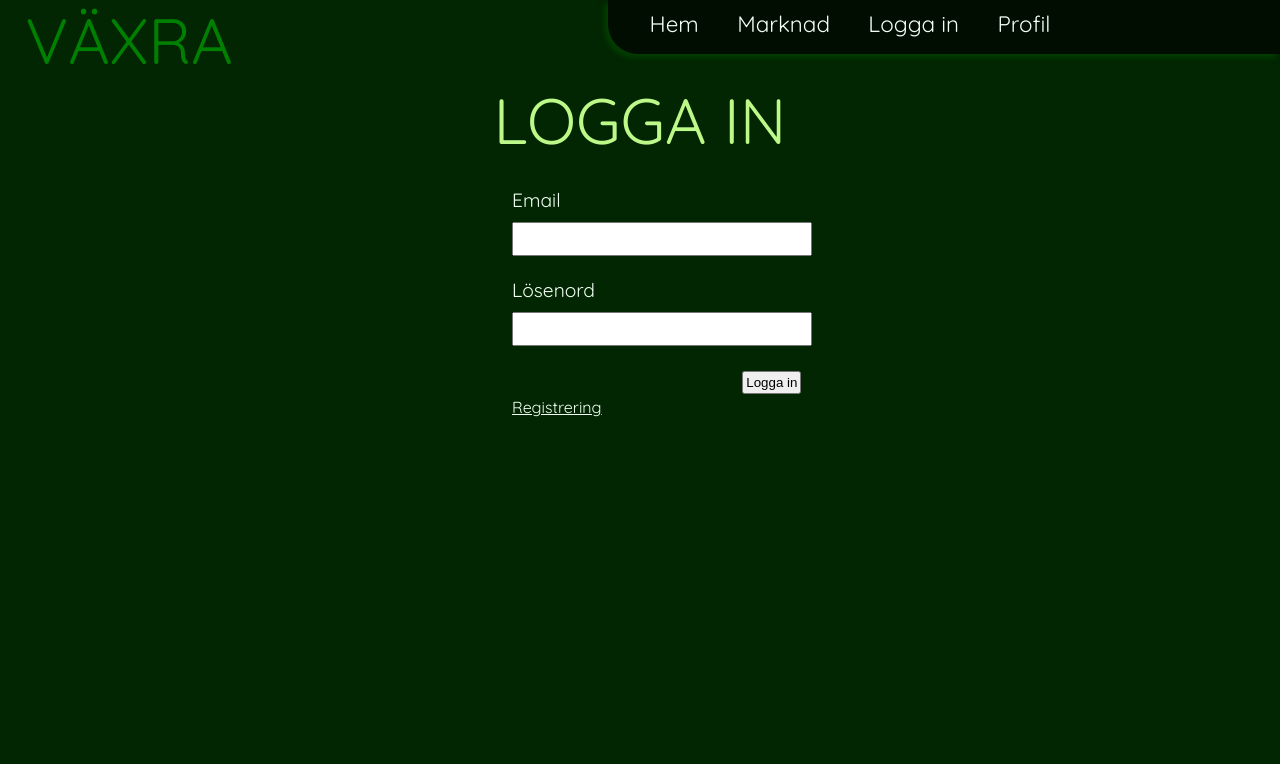
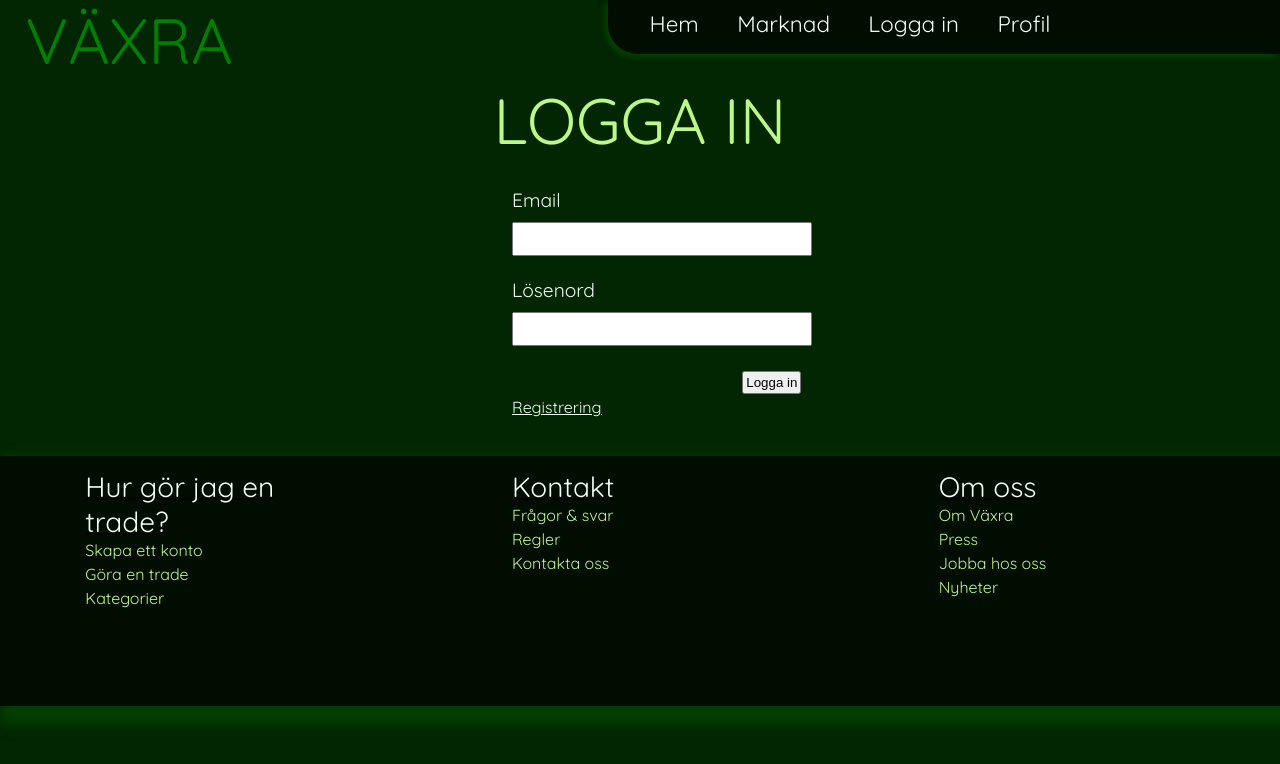
Before and after one commit to Lioo19/JSproject-frontend, a React (Create React App) app: page /login in a window 1280 px wide. Shown: the top 764 px of the page. Built offline with nearby package versions, Linux system fonts and the light colour scheme.

Commit message:
Fixed socket and buy in market

```diff
--- a/src/App.js
+++ b/src/App.js
@@ -8,6 +8,7 @@ import {
 
 import { Home } from "./components/Home.js";
 import { Navbar } from "./components/Navbar.js";
+import { Footer } from "./components/Footer.js";
 import { Login } from "./components/Login.js";
 import { Register } from "./components/Register.js";
 import { Profile } from "./components/Profile.js";
@@ -37,6 +38,7 @@ export default function App() {
           <Route path="/profile" component={Profile} />
           <Route exact path="/" component={Home} />
         </Switch>
+        <Footer />
       </div>
     </Router>
   );
--- /dev/null
+++ b/src/components/Footer.js
@@ -0,0 +1,77 @@
+import React, { Component } from 'react'
+import { Link } from "react-router-dom"
+
+// import { auth } from "./Auth.js";
+
+
+
+//Växling mellan inloggning funkar inte just nu, kolla på detta senare
+//importera auth för att kunna lägga relativ route för användare? Nödvändigt?
+class Footer extends Component {
+  render() {
+    return (
+        <>
+        <div className="footer">
+            <div className="footercol">
+                <li className="footerli1">
+                  <Link to="/login">Hur gör jag en trade?</Link>
+                </li>
+                <br/>
+                <li className="footerli2">
+                  <Link to="/register">Skapa ett konto</Link>
+                </li>
+                <br/>
+                <li className="footerli2">
+                  <Link to="/marketplace">Göra en trade</Link>
+                </li>
+                <br/>
+                <li className="footerli2">
+                  <Link to="/marketplace">Kategorier</Link>
+                </li>
+            </div>
+            <div className="footercol">
+                <li className="footerli1">
+                  <Link to="/login">Kontakt</Link>
+                </li>
+                <br/>
+                <li className="footerli2">
+                  <Link to="/profile/">Frågor & svar</Link>
+                </li>
+                <br/>
+                <li className="footerli2">
+                  <Link to="/profile/">Regler</Link>
+                </li>
+                <br/>
+                <li className="footerli2">
+                  <Link to="/profile/">Kontakta oss</Link>
+                </li>
+            </div>
+            <div className="footercol">
+                <li className="footerli1">
+                  <Link to="/login">Om oss</Link>
+                </li>
+                <br/>
+                <li className="footerli2">
+                  <Link to="/profile/">Om Växra</Link>
+                </li>
+                <br/>
+                <li className="footerli2">
+                  <Link to="/profile/">Press</Link>
+                </li>
+                <br/>
+                <li className="footerli2">
+                  <Link to="/profile/">Jobba hos oss</Link>
+                </li>
+                <br/>
+                <li className="footerli2">
+                  <Link to="/profile/">Nyheter</Link>
+                </li>
+
+            </div>
+         </div>
+        </>
+    )
+  }
+}
+
+export { Footer };
--- a/src/components/Home.js
+++ b/src/components/Home.js
@@ -1,7 +1,7 @@
 import React, { Component } from "react";
-import frontimg from "../frontimg.jpg";
 
-import { auth } from "./Auth.js";
+import frontimg from "../img/greenery.jpg";
+
 
 class Home extends Component {
   constructor() {
@@ -11,7 +11,6 @@ class Home extends Component {
   }
 
   componentDidMount() {
-      console.log(auth.token);
       const baseURL = process.env.NODE_ENV === "development"
           ? "http://localhost:1337"
           : "https://me-api.linneaolofsson.me";
@@ -26,25 +25,41 @@ class Home extends Component {
 
   render() {
       return (
+          <>
+          <Image />
+
         <div className="fpageDiv">
-            <div className="left">
-            <h1>{this.state.data.h2}</h1>
-            <h4>{this.state.data.h4}</h4>
-            <p>{this.state.data.p1}</p>
-            <p>{this.state.data.p2}</p>
-            <i>{this.state.data.i1}</i>
+            <div className="firstinfo">
+                <h1>{this.state.data.h1}</h1>
+                <i>Din plats att tradea sticklingar på nätet</i>
             </div>
-            <div className="right">
-                <Image />
+            <div className="boxes">
+                <div className="frontBox">
+                    <h4>{this.state.data.headline1}</h4>
+                    <p>{this.state.data.box1}</p>
+                </div>
+                <div className="frontBox">
+                    <h4>{this.state.data.headline2}</h4>
+                    <p>{this.state.data.box2}</p>
+                </div>
+                <div className="frontBox">
+                    <h4>{this.state.data.headline3}</h4>
+                    <p>{this.state.data.box3}</p>
+                </div>
+            </div>
+            <div className="largeFrontBox">
+                <h4>{this.state.data.headline4}</h4>
+                <h5>{this.state.data.box4}</h5>
             </div>
         </div>
+        </>
       );
   }
 }
 
-
 function Image() {
-    return <img src={frontimg} className="frontimg" alt="Sidans skapare i öknen" />;
+    return <img src={frontimg} className="frontimg" alt="Header av en växt" />;
 }
 
+
 export { Home };
--- a/src/components/Profile.js
+++ b/src/components/Profile.js
@@ -14,7 +14,7 @@ class Profile extends Component {
       super();
       this.state = {
           username: auth.username,
-          balance: auth.balance,
+          balance: parseFloat(auth.balance).toFixed(2),
           amount: "",
           number: "",
           msg: "",
--- a/src/index.css
+++ b/src/index.css
@@ -123,12 +123,6 @@ li a:hover {
     padding-bottom: 1%;
 }
 
-
-.fpageDiv {
-    display: flex;
-    justify-content: space-between;
-}
-
 .left {
     width: 60%;
 }
@@ -141,14 +135,6 @@ li a:hover {
 
 .frontimg {
     width: 100%;
-}
-
- a {
-    color: var(--lightest);
-}
-
- a:visited {
-    color: var(--light);
 }
 
 .loginContent h2 {
@@ -192,7 +178,7 @@ input[type=text] {
     text-align: center;
 }
 
-figure.objectCard {
+.objectCard {
     display: inline-block;
     overflow: hidden;
     background-color: #efefef;
@@ -205,7 +191,7 @@ figure.objectCard {
     transition: box-shadow .15s ease;
 }
 
-figure.objectCard img {
+.objectCard img {
     margin-left: 17.5%;
     margin-top: 5%;
 }
@@ -215,7 +201,7 @@ img.thumb {
     max-height: 200px;
 }
 
-figure p {
+.objectCard p {
     color: var(--darkest);
     margin: 0;
     text-align: center;
@@ -304,11 +290,121 @@ input.saldobutton {
     text-align: center;
 }
 
-@media screen and (max-width: 1000px) {
+/* HOMEPAGE */
+.firstinfo {
+    text-align: center;
+    margin: 2% 0 5% 0;
+}
+
+.firstinfo i {
+    color: var(--lightest);
+}
+
+.boxes {
+    display: flex;
+    justify-content: space-between;
+    align-content: center;
+    width: 80%;
+    margin-left: 10%;
+}
+
+.frontBox {
+    background-color: var(--darkest);
+    color: var(--lightest);
+    width: 25%;
+    text-align: center;
+    margin-bottom: 5%;
+    border-radius: 5px;
+}
+
+.frontBox h4 {
+    padding: 3% 0 3% 0;
+    margin: 2%;
+}
+
+.frontBox p {
+    padding: 1% 7% 7% 7%;
+    margin: 1%;
+}
+
+.largeFrontBox h4 {
+    padding: 3% 0 1% 0;
+    margin: 2% 0 1% 0 ;
+}
+
+.largeFrontBox h5 {
+    font-size: 3rem;
+    padding: 0 7% 3% 7%;
+    margin: 1% 0 0 0;
+}
+
+.largeFrontBox {
+    display: block;
+    width: 80%;
+    margin-left: 10%;
+    text-align: center;
+    background-color: var(--darkest);
+    color: var(--lightest);
+    border-radius: 5px;
+}
+
+/* FOOTER */
+
+.footer {
+    background-color: var(--darkest);
+    margin-top: 3%;
+    display: flex;
+    justify-content: space-around;
+    height: 250px;
+    -webkit-box-shadow: 10px 10px 10px 10px rgba(3,61,1,1);
+    -moz-box-shadow: 10px 10px 10px 10px rgba(3,61,1,1);
+    box-shadow: 10px 10px 10px 10px rgba(3,61,1,1);
+}
+
+.footercol {
+    width: 20%;
+    margin-top: 1%;
+}
+
+.footerli1 {
+    font-size: 125%;
+    text-decoration: underline;
+}
+
+.footerli1 li {
+    padding: 2% 0;
+}
+
+.footerli2 {
+    padding: 2% 0;
+}
+
+.footerli2 a,
+.footerli2 a:visited {
+    font-size: 100%;
+    color: var(--lighter);
+    line-height: 1.5;
+}
+
+a {
+   color: var(--lightest);
+}
+
+a:visited {
+   color: var(--light);
+}
+
+.msg {
+    text-align: center;
+}
+
+
+
+/* @media screen and (max-width: 1000px) {
     .fpageDiv {
         flex-direction: column;
     }
     .left {
         width: 80%;
     }
-}
+} */
```
Also changed, not shown: src/components/Marketplace.js (+45 -55 lines), src/img/greenery.jpg (added), src/img/greenery2.jpg (added).
